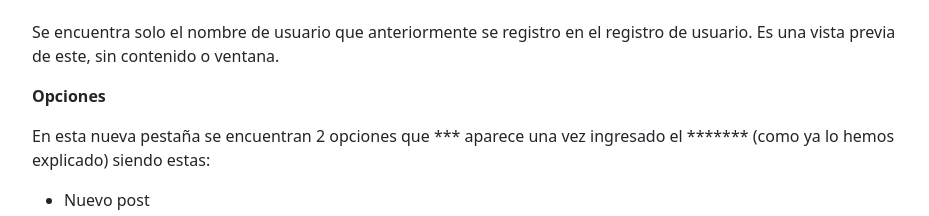
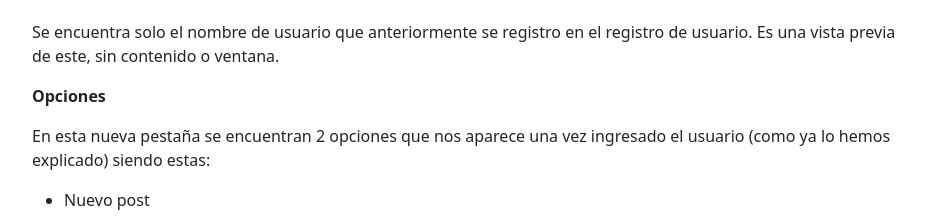
Before and after one commit to Danielhc10/geleriaSquad, an Angular app: page /manual in a window 1280 px wide. Shown: the part 7962-8178 px from the top of the page, without its empty margins (300-1229 px from the left). Built offline with nearby package versions, Linux system fonts and the light colour scheme.

Commit message:
PictureGallery 2.0

```diff
--- a/src/app/manual/manual.component.html
+++ b/src/app/manual/manual.component.html
@@ -163,7 +163,7 @@
       <p>
         <strong>Opciones&nbsp;</strong>
       </p>
-      <p>En esta nueva pestaña se encuentran 2 opciones que *** aparece una vez ingresado el ******* (como ya lo
+      <p>En esta nueva pestaña se encuentran 2 opciones que nos aparece una vez ingresado el usuario (como ya lo
         hemos explicado) siendo estas:&nbsp;</p>
       <ul>
         <li>Nuevo post&nbsp;</li>
```
